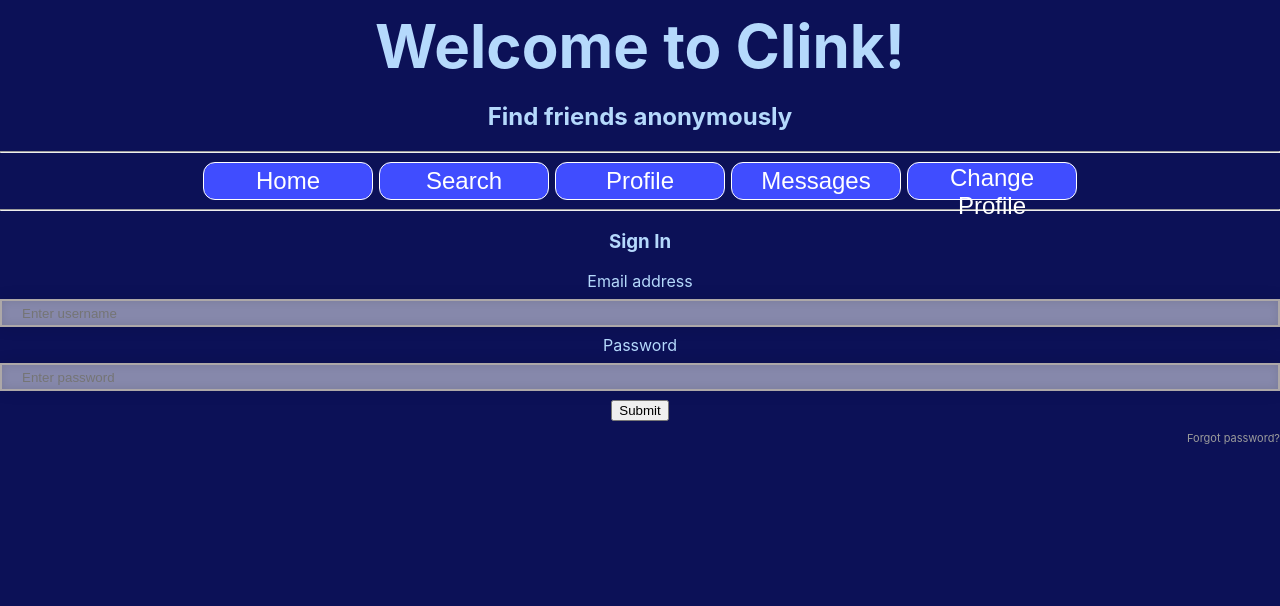
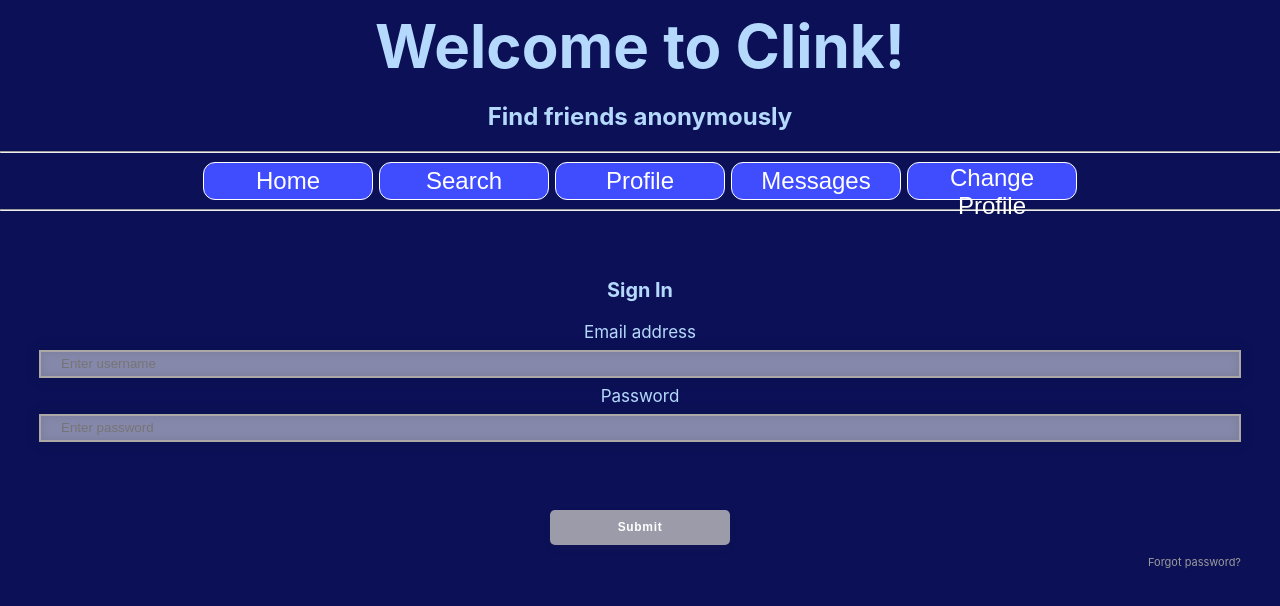
Before and after one commit to jad18/Clink, a React (Create React App) app in the folder clink/: page /login in a window 1280 px wide. Shown: the top 606 px of the page. Built offline with nearby package versions, Linux system fonts and the light colour scheme.

Commit message:
Brief storage of changes to switch branches

```diff
--- a/clink/src/index.css
+++ b/clink/src/index.css
@@ -172,6 +172,37 @@ code {
   shape-outside: 10px;
 }
 
+.login-button {
+  border: none;
+  outline: none;
+  display: inline-block;
+  height: 35px;
+  width: 180px;
+  line-height: 30px;
+  padding: center;
+  box-shadow: 0 4px 6px rgba(50, 50, 93, 0.11), 0 1px 3px rgba(0, 0, 0, 0.08);
+  color: rgb(255, 255, 255);
+  border-radius: 5px;
+  font-size: 12px;
+  font-weight: 650;
+  letter-spacing: 0.055em;
+  background-color: #9b9baa;
+  text-decoration: none;
+  -webkit-transition: all 150ms ease;
+  transition: all 150ms ease;
+  margin-top: 60px;
+}
+
+.login-button:hover {
+  color: rgb(145, 174, 253);
+  cursor: pointer;
+  background-color: #bfc3f3;
+  transform: translateY(-1px);
+  box-shadow: 0 7px 14px rgba(188, 188, 255, 0.1), 0 3px 6px rgba(0, 0, 0, 0.08);
+}
+
+
+
 .inputCheckBox {
   font-weight: 400;
 }
@@ -183,6 +214,21 @@ code {
   padding-top: 10px;
   color: #9b9b9b;
   margin: 0;
+}
+
+.login-form {
+  padding: 39px;
+  margin: center;
+  padding-bottom: 10p;
+  font-size: 17px;
+  font-style: serif;
+  border-radius: 5px;
+}
+.inputBox h3 {
+  text-align: center;
+  margin: 0;
+  line-height: 1.2;
+  padding-bottom: 18px;
 }
 
 .formControl {
```
